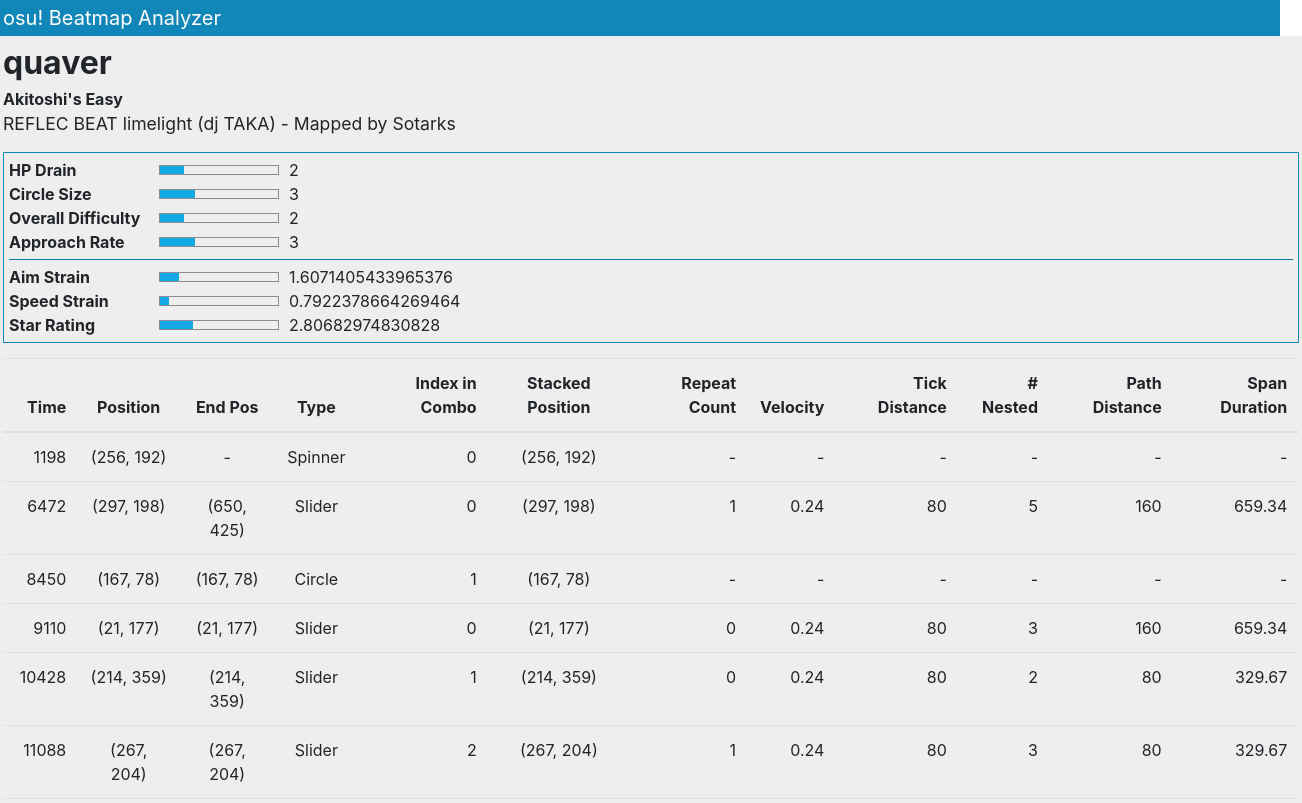
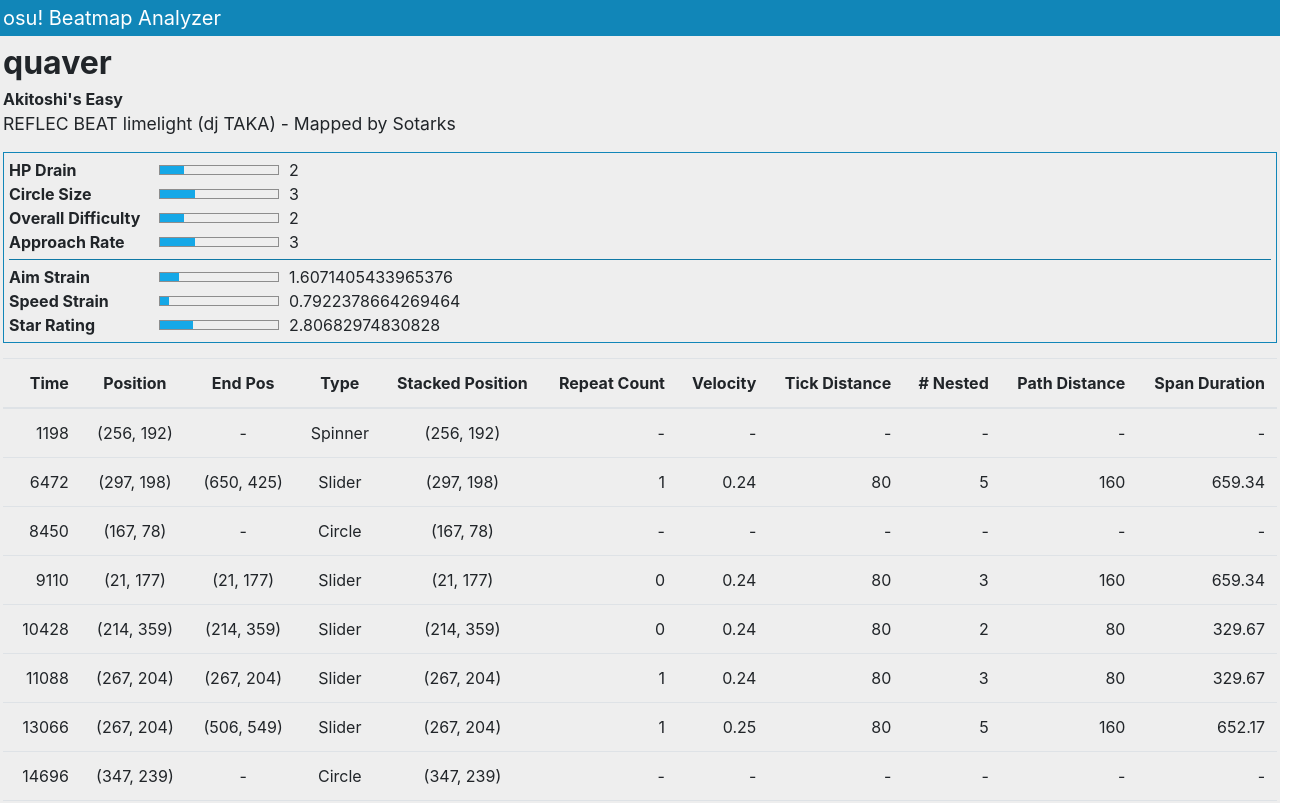
Before and after one commit to Ghabriel/osu-beatmap-analyzer, a React (Create React App) app: page / in a window 1280 px wide. Shown: the top 803 px of the page, 1302 px wide, since content can reach past the window. Built offline with nearby package versions, Linux system fonts and the light colour scheme.

Commit message:
Readability improvements to the debug tables

```diff
--- a/src/components/DifficultyHitObjectTable.tsx
+++ b/src/components/DifficultyHitObjectTable.tsx
@@ -1,9 +1,7 @@
 import React, { CSSProperties } from 'react';
 import Table from 'react-bootstrap/Table';
-import { isSlider } from '../helpers/type-inference';
 import { Beatmap } from '../types/Beatmap';
 import { DifficultyHitObject } from '../types/DifficultyHitObject';
-import { HitObjectType } from '../types/HitObject';
 import { StyleMap } from '../types/StyleMap';
 import { round } from './HitObjectTable';
 
@@ -35,82 +33,97 @@ export const DifficultyHitObjectTable: React.FunctionComponent<DifficultyHitObje
     const tableContent: TableColumn[] = [
         {
             header: 'lastLast',
-            content: object => {
-                if (object.lastLast === null) {
-                    return '-';
-                }
-
-                return `(${object.lastLast.x}, ${object.lastLast.y})`;
-            },
-            style: styles.centered,
+            content: object => (object.lastLast === null) ? '-' : object.lastLast.startTime,
+            style: styles.value,
         },
         {
             header: 'last',
-            content: object => `(${object.last.x}, ${object.last.y})`,
-            style: styles.centered,
+            content: object => object.last.startTime,
+            style: styles.value,
         },
         {
             header: 'current',
-            content: object => `(${object.current.x}, ${object.current.y})`,
-            style: styles.centered,
+            content: object => object.current.startTime,
+            style: styles.value,
         },
-        {
-            header: 'lastLast Type',
-            content: object => (object.lastLast === null) ? '-' : HitObjectType[object.lastLast.type],
-            style: styles.centered,
-        },
-        {
-            header: 'last Type',
-            content: object => HitObjectType[object.last.type],
-            style: styles.centered,
-        },
-        {
-            header: 'current Type',
-            content: object => HitObjectType[object.current.type],
-            style: styles.centered,
-        },
-        {
-            header: 'lastLast End Position',
-            content: object => {
-                if (object.lastLast === null || !isSlider(object.lastLast)) {
-                    return '-';
-                }
+        // {
+        //     header: 'lastLast',
+        //     content: object => {
+        //         if (object.lastLast === null) {
+        //             return '-';
+        //         }
 
-                const nestedObjects = object.lastLast.metadata.nestedHitObjects;
-                const legacyLastTick = nestedObjects[nestedObjects.length - 1];
-                const position = legacyLastTick.position;
-                return `(${Math.round(position.x)}, ${Math.round(position.y)})`;
-            },
-            style: styles.centered,
-        },
-        {
-            header: 'last End Position',
-            content: object => {
-                if (!isSlider(object.last)) {
-                    return '-';
-                }
+        //         return `(${object.lastLast.x}, ${object.lastLast.y})`;
+        //     },
+        //     style: styles.centered,
+        // },
+        // {
+        //     header: 'last',
+        //     content: object => `(${object.last.x}, ${object.last.y})`,
+        //     style: styles.centered,
+        // },
+        // {
+        //     header: 'current',
+        //     content: object => `(${object.current.x}, ${object.current.y})`,
+        //     style: styles.centered,
+        // },
+        // {
+        //     header: 'lastLast Type',
+        //     content: object => (object.lastLast === null) ? '-' : HitObjectType[object.lastLast.type],
+        //     style: styles.centered,
+        // },
+        // {
+        //     header: 'last Type',
+        //     content: object => HitObjectType[object.last.type],
+        //     style: styles.centered,
+        // },
+        // {
+        //     header: 'current Type',
+        //     content: object => HitObjectType[object.current.type],
+        //     style: styles.centered,
+        // },
+        // {
+        //     header: 'lastLast End Position',
+        //     content: object => {
+        //         if (object.lastLast === null || !isSlider(object.lastLast)) {
+        //             return '-';
+        //         }
 
-                const nestedObjects = object.last.metadata.nestedHitObjects;
-                const legacyLastTick = nestedObjects[nestedObjects.length - 1];
-                const position = legacyLastTick.position;
-                return `(${Math.round(position.x)}, ${Math.round(position.y)})`;
-            },
-            style: styles.centered,
-        },
-        {
-            header: 'current End Position',
-            content: object => {
-                if (!isSlider(object.current)) {
-                    return '-';
-                }
+        //         const nestedObjects = object.lastLast.metadata.nestedHitObjects;
+        //         const legacyLastTick = nestedObjects[nestedObjects.length - 1];
+        //         const position = legacyLastTick.position;
+        //         return `(${Math.round(position.x)}, ${Math.round(position.y)})`;
+        //     },
+        //     style: styles.centered,
+        // },
+        // {
+        //     header: 'last End Position',
+        //     content: object => {
+        //         if (!isSlider(object.last)) {
+        //             return '-';
+        //         }
 
-                const nestedObjects = object.current.metadata.nestedHitObjects;
-                const legacyLastTick = nestedObjects[nestedObjects.length - 1];
-                const position = legacyLastTick.position;
-                return `(${Math.round(position.x)}, ${Math.round(position.y)})`;
-            },
-            style: styles.centered,
-        },
+        //         const nestedObjects = object.last.metadata.nestedHitObjects;
+        //         const legacyLastTick = nestedObjects[nestedObjects.length - 1];
+        //         const position = legacyLastTick.position;
+        //         return `(${Math.round(position.x)}, ${Math.round(position.y)})`;
+        //     },
+        //     style: styles.centered,
+        // },
+        // {
+        //     header: 'current End Position',
+        //     content: object => {
+        //         if (!isSlider(object.current)) {
+        //             return '-';
+        //         }
+
+        //         const nestedObjects = object.current.metadata.nestedHitObjects;
+        //         const legacyLastTick = nestedObjects[nestedObjects.length - 1];
+        //         const position = legacyLastTick.position;
+        //         return `(${Math.round(position.x)}, ${Math.round(position.y)})`;
+        //     },
+        //     style: styles.centered,
+        // },
         {
             header: 'deltaTime',
             content: object => object.deltaTime,
--- a/src/components/HitObjectTable.tsx
+++ b/src/components/HitObjectTable.tsx
@@ -69,7 +69,8 @@ export const HitObjectTable: React.FunctionComponent<HitObjectTableProps> = ({ b
             header: 'End Pos',
             content: hitObject => {
                 if (isCircle(hitObject)) {
-                    return pointToString(hitObject);
+                    // return pointToString(hitObject);
+                    return '-';
                 }
 
                 if (isSpinner(hitObject)) {
@@ -88,11 +89,11 @@ export const HitObjectTable: React.FunctionComponent<HitObjectTableProps> = ({ b
             content: hitObject => HitObjectType[hitObject.type],
             style: styles.centered,
         },
-        {
-            header: 'Index in Combo',
-            content: hitObject => hitObject.indexInCurrentCombo,
-            style: styles.value,
-        },
+        // {
+        //     header: 'Index in Combo',
+        //     content: hitObject => hitObject.indexInCurrentCombo,
+        //     style: styles.value,
+        // },
         // {
         //     header: 'Combo Index',
         //     content: hitObject => hitObject.comboIndex,
```
